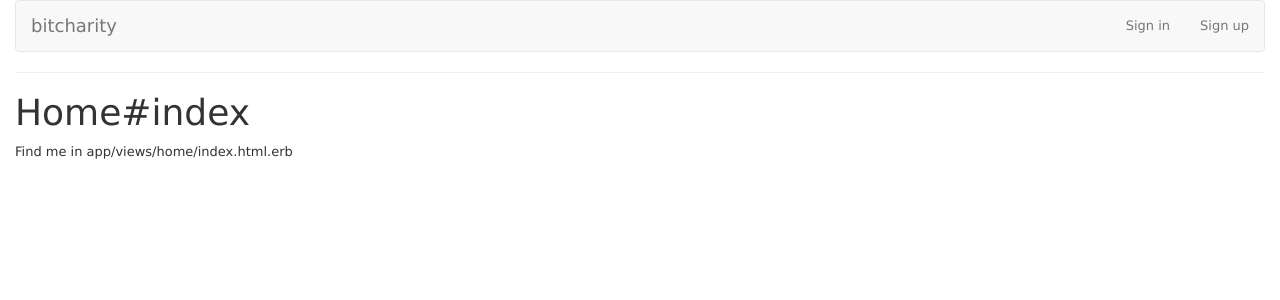
After one commit to tiffanyhwang/bitcharity, a Rails app: page /home/index in a window 1280 px wide. The commit adds this page. Shown: the top 300 px of the page. Run offline with Rails 7, Linux system fonts and the light colour scheme; style sheets or scripts are compiled from the project's sources; some libraries are stand-ins or nearby versions.

Commit message:
basic nav and home

```diff
--- a/app/assets/javascripts/application.js
+++ b/app/assets/javascripts/application.js
@@ -14,3 +14,4 @@
 //= require jquery_ujs
 //= require turbolinks
 //= require_tree .
+//= require bootstrap
--- /dev/null
+++ b/app/assets/javascripts/home.js.coffee
@@ -0,0 +1,3 @@
+# Place all the behaviors and hooks related to the matching controller here.
+# All this logic will automatically be available in application.js.
+# You can use CoffeeScript in this file: http://coffeescript.org/
--- a/app/assets/stylesheets/application.css
+++ b/app/assets/stylesheets/application.css.scss
@@ -11,3 +11,5 @@
  *= require_self
  *= require_tree .
  */
+@import "bootstrap";
+@import "bootstrap/theme";
--- /dev/null
+++ b/app/assets/stylesheets/home.css.scss
@@ -0,0 +1,3 @@
+// Place all the styles related to the home controller here.
+// They will automatically be included in application.css.
+// You can use Sass (SCSS) here: http://sass-lang.com/
--- /dev/null
+++ b/app/assets/stylesheets/scaffolds.css.scss
@@ -0,0 +1,69 @@
+body {
+  background-color: #fff;
+  color: #333;
+  font-family: verdana, arial, helvetica, sans-serif;
+  font-size: 13px;
+  line-height: 18px;
+}
+
+p, ol, ul, td {
+  font-family: verdana, arial, helvetica, sans-serif;
+  font-size: 13px;
+  line-height: 18px;
+}
+
+pre {
+  background-color: #eee;
+  padding: 10px;
+  font-size: 11px;
+}
+
+a {
+  color: #000;
+  &:visited {
+    color: #666;
+  }
+  &:hover {
+    color: #fff;
+    background-color: #000;
+  }
+}
+
+div {
+  &.field, &.actions {
+    margin-bottom: 10px;
+  }
+}
+
+#notice {
+  color: green;
+}
+
+.field_with_errors {
+  padding: 2px;
+  background-color: red;
+  display: table;
+}
+
+#error_explanation {
+  width: 450px;
+  border: 2px solid red;
+  padding: 7px;
+  padding-bottom: 0;
+  margin-bottom: 20px;
+  background-color: #f0f0f0;
+  h2 {
+    text-align: left;
+    font-weight: bold;
+    padding: 5px 5px 5px 15px;
+    font-size: 12px;
+    margin: -7px;
+    margin-bottom: 0px;
+    background-color: #c00;
+    color: #fff;
+  }
+  ul li {
+    font-size: 12px;
+    list-style: square;
+  }
+}
--- /dev/null
+++ b/app/controllers/home_controller.rb
@@ -0,0 +1,4 @@
+class HomeController < ApplicationController
+  def index
+  end
+end
--- /dev/null
+++ b/app/helpers/home_helper.rb
@@ -0,0 +1,2 @@
+module HomeHelper
+end
--- /dev/null
+++ b/app/views/home/index.html.erb
@@ -0,0 +1,2 @@
+<h1>Home#index</h1>
+<p>Find me in app/views/home/index.html.erb</p>
--- /dev/null
+++ b/app/views/layouts/_user_header.html.erb
@@ -0,0 +1,8 @@
+<ul class="nav navbar-nav pull-right">
+  <% if user_signed_in? %>
+    <li><%= link_to "Sign out", destroy_user_session_path, :method => :delete %></li>
+  <% else %>
+    <li><%= link_to "Sign in", new_user_session_path %></li>
+    <li><%= link_to "Sign up", new_user_registration_path %></li>
+  <% end %>
+</ul>
--- a/app/views/layouts/application.html.erb
+++ b/app/views/layouts/application.html.erb
@@ -7,8 +7,14 @@
   <%= csrf_meta_tags %>
 </head>
 <body>
-
-<%= yield %>
+<div class="container-fluid">
+  <nav class="navbar navbar-default" role="navigation">
+      <%= render 'layouts/user_header' %>
+      <a class="navbar-brand" href="#">bitcharity</a>
+  </nav>
+  <hr />
+  <%= yield %>
+</div>
 
 </body>
 </html>
--- a/config/routes.rb
+++ b/config/routes.rb
@@ -1,10 +1,12 @@
 Bitcharity::Application.routes.draw do
+  get "home/index"
   devise_for :users
+
   # The priority is based upon order of creation: first created -> highest priority.
   # See how all your routes lay out with "rake routes".
 
   # You can have the root of your site routed with "root"
-  # root 'welcome#index'
+  root 'home#index'
 
   # Example of regular route:
   #   get 'products/:id' => 'catalog#view'
```
Also changed, not shown: test/controllers/home_controller_test.rb (added, +9 -0 lines), test/helpers/home_helper_test.rb (added, +4 -0 lines), Gemfile, Gemfile.lock.
